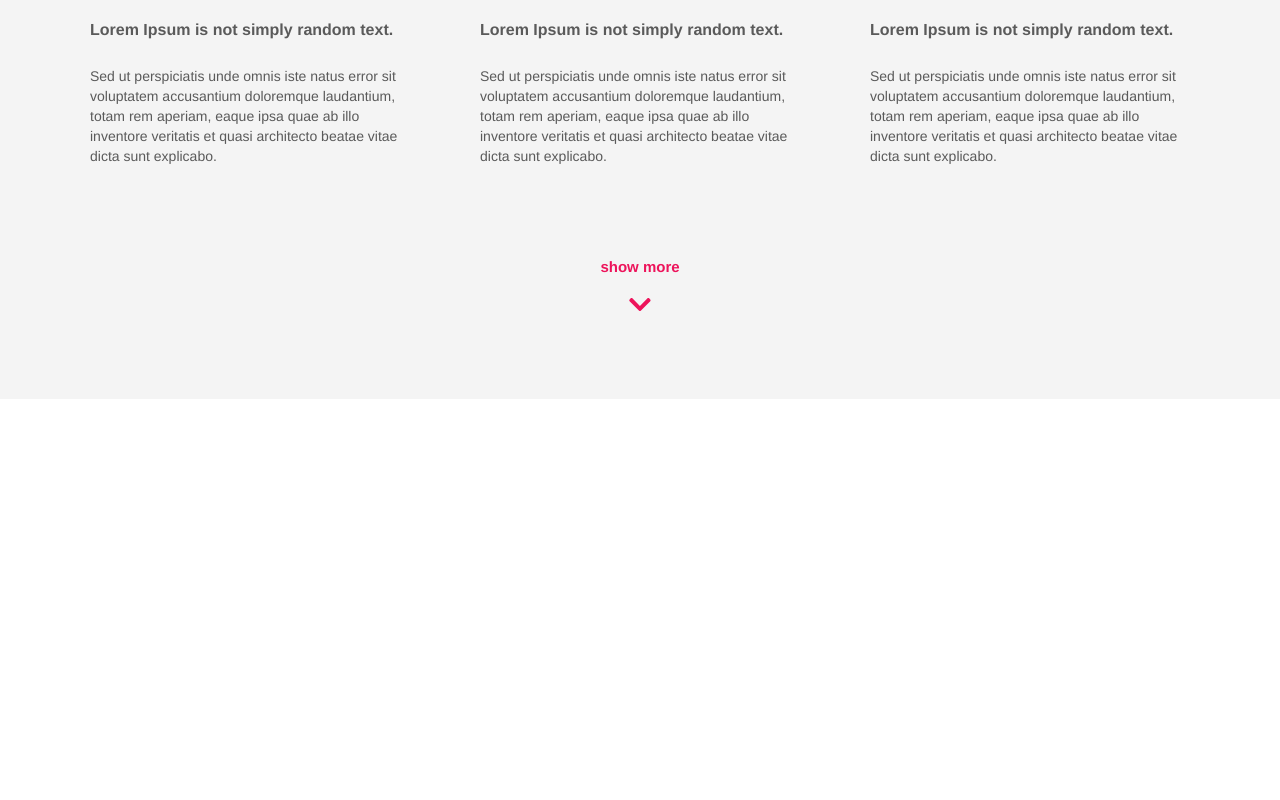
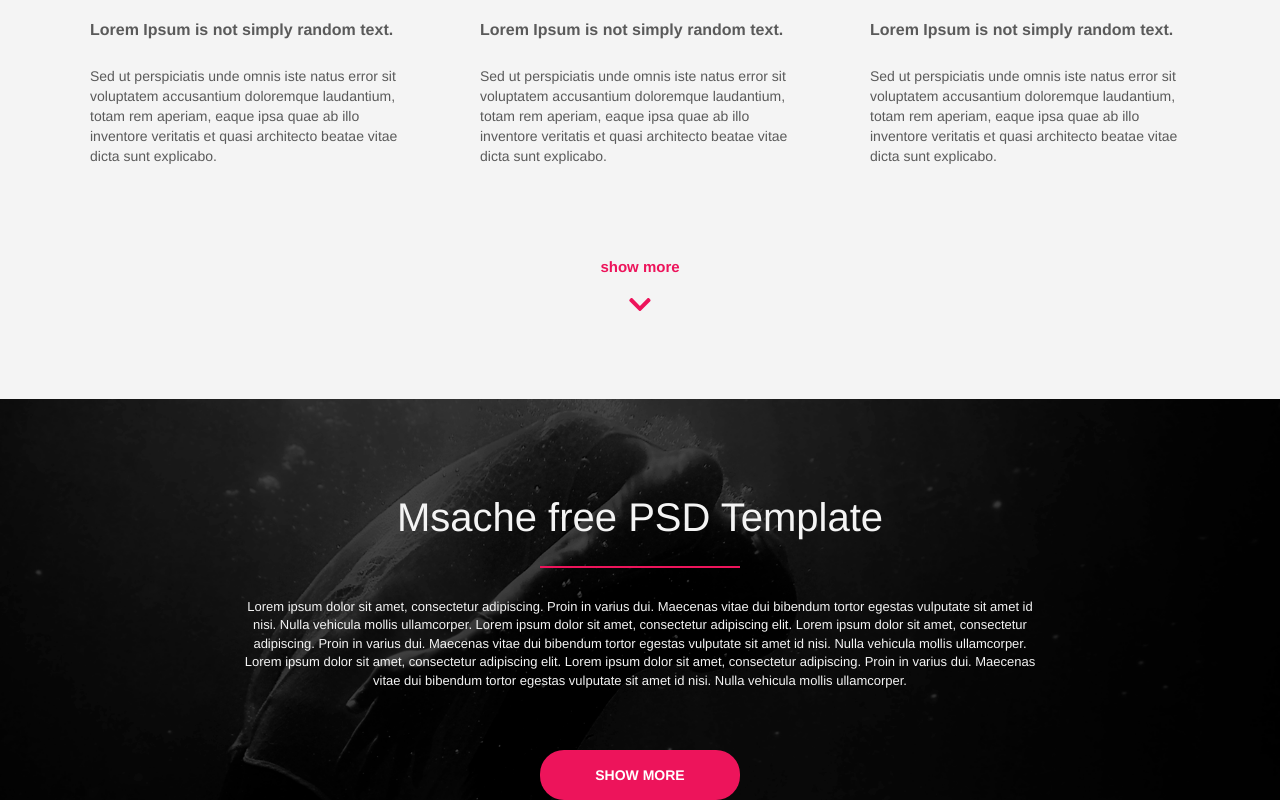
Before and after one commit to Natalia-Mazur/Project-3, a website: page index.html in a window 1280 px wide. Shown: the part 5251-6051 px from the top of the page. Before the commit the page ends 5650 px from the top, so only its background shows below. Drawn offline with nearby package versions, Linux system fonts and the light colour scheme.

Commit message:
additional 2

```diff
--- a/index.html
+++ b/index.html
@@ -374,9 +374,21 @@
           </div>
           <div class="show__more">
             <p>show more</p>
-            <a href="">
+            <a href="#sectionadditional2">
               <i class="fa fas fa-chevron-down"></i>
             </a>
+          </div>
+        </div>
+      </section>
+      <section id="sectionadditional2" class="additional2">
+        <div class="container">
+          <div class="additional2__box--text">
+            <p>Msache free PSD Template</p>
+            <hr class="line"/>
+            <p>Lorem ipsum dolor sit amet, consectetur adipiscing. Proin in varius dui. Maecenas vitae dui bibendum tortor egestas vulputate sit amet id nisi. Nulla vehicula mollis ullamcorper. Lorem ipsum dolor sit amet, consectetur adipiscing elit. Lorem ipsum dolor sit amet, consectetur adipiscing. Proin in varius dui.  Maecenas vitae dui bibendum tortor egestas vulputate sit amet id nisi. Nulla vehicula mollis ullamcorper. Lorem ipsum dolor sit amet, consectetur adipiscing elit. Lorem ipsum dolor sit amet, consectetur adipiscing. Proin in varius dui. Maecenas vitae dui bibendum tortor egestas vulputate sit amet id nisi.  Nulla vehicula mollis ullamcorper.</p>
+          </div>
+          <div class="additional2__box-btn">
+            <button class="additional__box-button">show more</button>
           </div>
         </div>
       </section>
--- a/scss/style.scss
+++ b/scss/style.scss
@@ -551,7 +551,7 @@ header {
 				overflow: hidden;
 
         &:hover {
-          .layer__fa {
+          .layer {
             margin-top: 0;
 						background-color: $color-3;
 						opacity: 0.8;
@@ -571,11 +571,10 @@ header {
 
           .fa {
             position: absolute;
-            color: white;
+            color: $color-1;
             font-size: 40px;
             top: 30%;
             left: 20%; // fa doesnt work
-
           }
         }
       }
@@ -598,4 +597,60 @@ header {
 			font-size: 25px;
 		}
   }
-}  // end .news
+}  // The end section news
+
+.additional2 {
+  background-image: url(../additional2.png);
+  background-position: center;
+	background-size: cover;
+	position: relative;
+  background-repeat: no-repeat;
+
+  .container {
+    display: flex;
+    align-items: center;
+    justify-content: center;
+    flex-direction: column;
+
+    .additional2__box--text {
+      padding-top: 80px;
+			color: $color-2;
+
+      .line {
+        width: 200px;
+        height: 2px;
+        background-color: #ed145b;
+        border: none;
+      }
+
+        p {
+          font-size: 13px;
+          max-width: 800px;
+          text-align: center;
+          padding-top: 10px;
+          &:first-child{
+          font-size: 40px;
+          }
+        }
+    }
+        .additional2__box-btn {
+          padding-top: 50px;
+
+          .additional__box-button {
+            width: 200px;
+            height: 50px;
+            color: $color-2;
+            border-radius: 24px;
+            background-color: $color-3;
+            text-transform: uppercase;
+            cursor: pointer;
+            font-weight: bold;
+            outline-style: none;
+            border: none;
+            color: white;
+          }
+        }
+  }
+}
+
+// The end additional 2
```
Also changed, not shown: additional2.png (added), scss/style.css, 1 other file.
